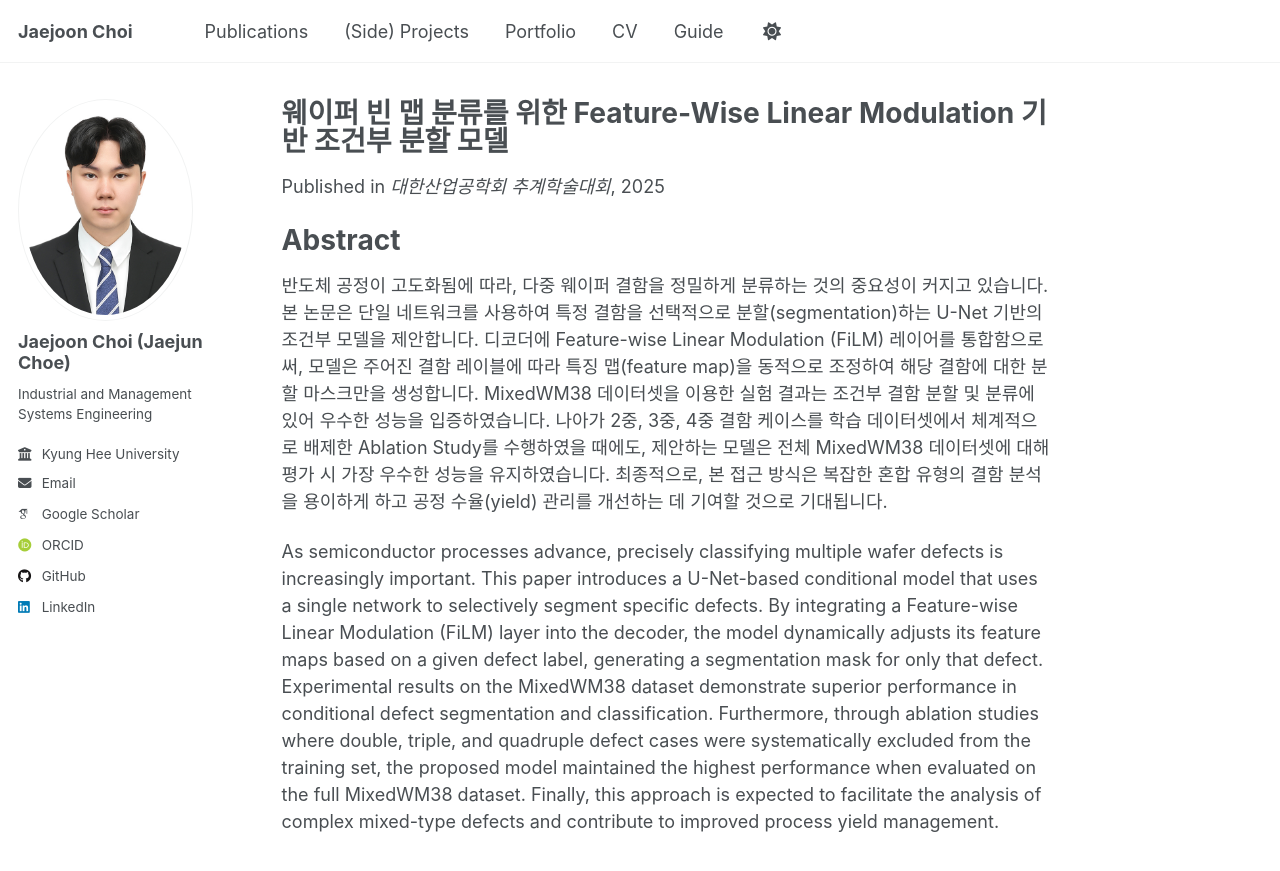
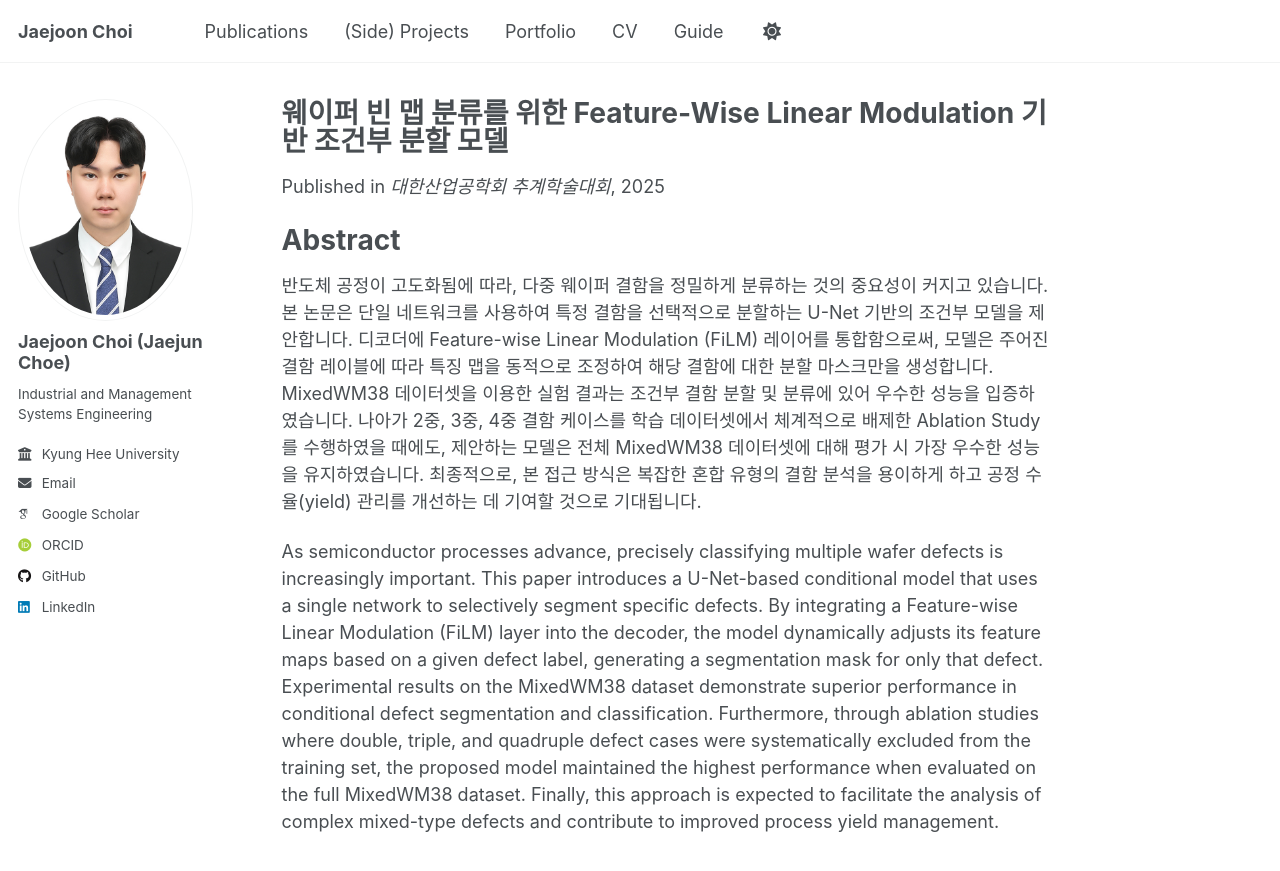
Before and after one commit to jaejunchoe/jaejunchoe.github.io, a Jekyll site: the page built from _publications/2025-11-06-presentation-1.md, in a window 1280 px wide and 900 px high. Shown: the top 871 px of the window. Built offline with Jekyll 4.4.1, drawn with Linux system fonts in a browser that asks for light colours; some web fonts are replaced.

Commit message:
initial commit

```diff
--- a/_publications/2025-11-06-presentation-1.md
+++ b/_publications/2025-11-06-presentation-1.md
@@ -11,7 +11,7 @@ citation: '<strong>최재준</strong>, 김영훈*. 웨이퍼 빈 맵 분류를
 ---
 
 # Abstract
-반도체 공정이 고도화됨에 따라, 다중 웨이퍼 결함을 정밀하게 분류하는 것의 중요성이 커지고 있습니다. 본 논문은 단일 네트워크를 사용하여 특정 결함을 선택적으로 분할(segmentation)하는 U-Net 기반의 조건부 모델을 제안합니다. 디코더에 Feature-wise Linear Modulation (FiLM) 레이어를 통합함으로써, 모델은 주어진 결함 레이블에 따라 특징 맵(feature map)을 동적으로 조정하여 해당 결함에 대한 분할 마스크만을 생성합니다. MixedWM38 데이터셋을 이용한 실험 결과는 조건부 결함 분할 및 분류에 있어 우수한 성능을 입증하였습니다. 나아가 2중, 3중, 4중 결함 케이스를 학습 데이터셋에서 체계적으로 배제한 Ablation Study를 수행하였을 때에도, 제안하는 모델은 전체 MixedWM38 데이터셋에 대해 평가 시 가장 우수한 성능을 유지하였습니다. 최종적으로, 본 접근 방식은 복잡한 혼합 유형의 결함 분석을 용이하게 하고 공정 수율(yield) 관리를 개선하는 데 기여할 것으로 기대됩니다.   <br/>
+반도체 공정이 고도화됨에 따라, 다중 웨이퍼 결함을 정밀하게 분류하는 것의 중요성이 커지고 있습니다. 본 논문은 단일 네트워크를 사용하여 특정 결함을 선택적으로 분할하는 U-Net 기반의 조건부 모델을 제안합니다. 디코더에 Feature-wise Linear Modulation (FiLM) 레이어를 통합함으로써, 모델은 주어진 결함 레이블에 따라 특징 맵을 동적으로 조정하여 해당 결함에 대한 분할 마스크만을 생성합니다. MixedWM38 데이터셋을 이용한 실험 결과는 조건부 결함 분할 및 분류에 있어 우수한 성능을 입증하였습니다. 나아가 2중, 3중, 4중 결함 케이스를 학습 데이터셋에서 체계적으로 배제한 Ablation Study를 수행하였을 때에도, 제안하는 모델은 전체 MixedWM38 데이터셋에 대해 평가 시 가장 우수한 성능을 유지하였습니다. 최종적으로, 본 접근 방식은 복잡한 혼합 유형의 결함 분석을 용이하게 하고 공정 수율(yield) 관리를 개선하는 데 기여할 것으로 기대됩니다.   <br/>
 
 
 As semiconductor processes advance, precisely classifying multiple wafer defects is increasingly important. This paper introduces a U-Net-based conditional model that uses a single network to selectively segment specific defects. By integrating a Feature-wise Linear Modulation (FiLM) layer into the decoder, the model dynamically adjusts its feature maps based on a given defect label, generating a segmentation mask for only that defect. Experimental results on the MixedWM38 dataset demonstrate superior performance in conditional defect segmentation and classification. Furthermore, through ablation studies where double, triple, and quadruple defect cases were systematically excluded from the training set, the proposed model maintained the highest performance when evaluated on the full MixedWM38 dataset. Finally, this approach is expected to facilitate the analysis of complex mixed-type defects and contribute to improved process yield management.
```
